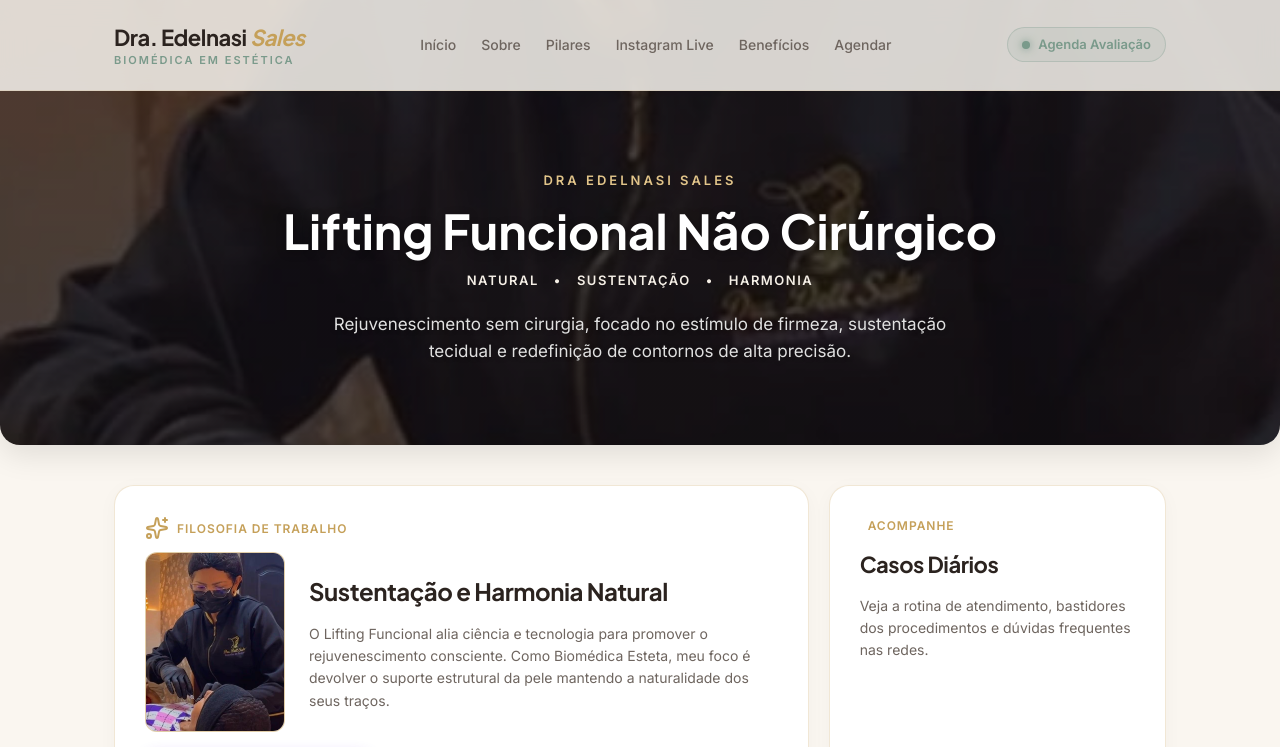
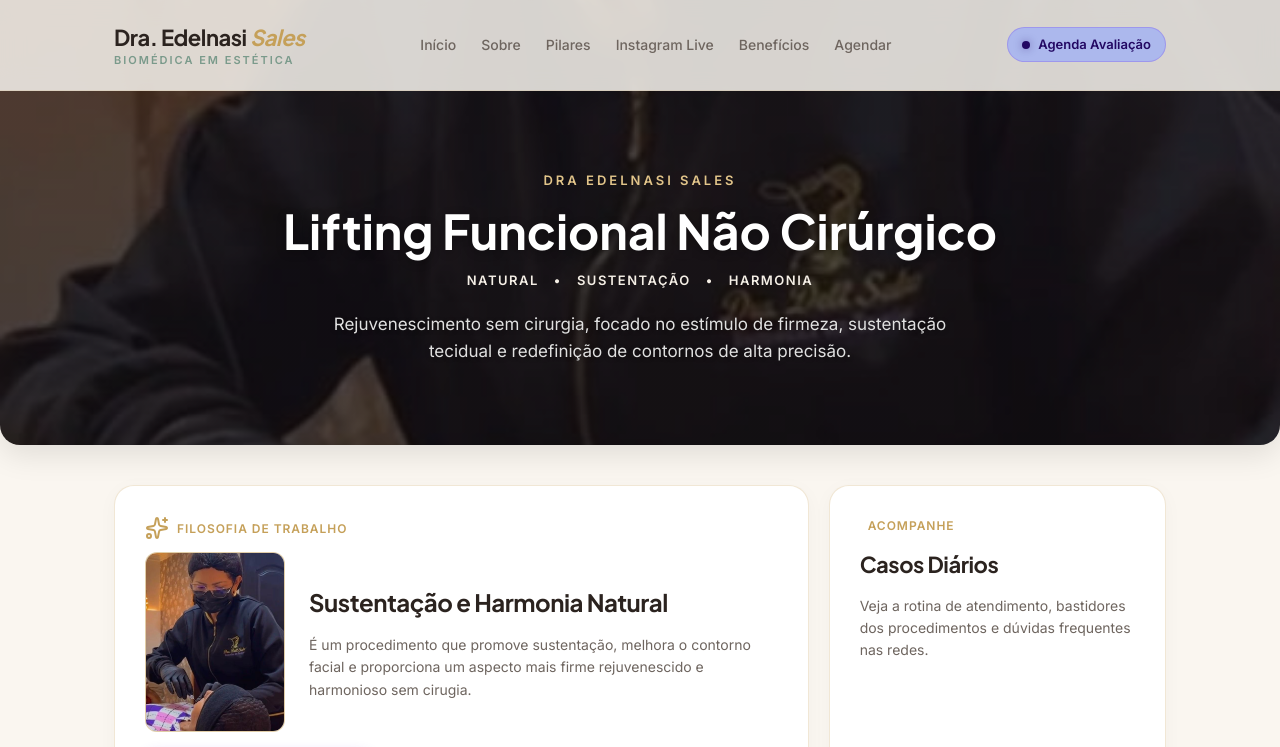
Before and after one commit to Marcossales77/portfolioteste3, a plain HTML site: page index.html in a window 1280 px wide. Shown: the top 747 px of the page. Drawn offline with nearby package versions, Linux system fonts and the light colour scheme; some icons are missing.

Commit message:
Update index.html

```diff
--- a/index.html
+++ b/index.html
@@ -28,10 +28,10 @@
             --primary-color: #C5A059;       /* Dourado Original para Textos */
             --primary-hover: #A8833D;
 
-            /* CORES EXCLUSIVAS DOS BOTÕES */
-            --btn-purple: #5E17EB;          /* Roxo dos Botões */
-            --btn-purple-hover: #4810BA;    /* Roxo Hover */
-            --btn-light-blue: #ACB8ED;      /* Azul/Lilás dos Botões */
+            /* CORES DOS BOTÕES */
+            --btn-purple: #5E17EB;
+            --btn-purple-hover: #4810BA;
+            --btn-light-blue: #ACB8ED;      /* Azul/Lilás */
             --btn-light-blue-hover: #96A5E3;
 
             --sage-green: #7A9A8B;          /* Verde Sálvia */
@@ -50,7 +50,7 @@
             text-decoration: none;
         }
 
-        /* ROLAGEM SUAVE HABILITADA */
+        /* ROLAGEM SUAVE */
         html {
             scroll-behavior: smooth;
         }
@@ -151,32 +151,33 @@
             color: var(--primary-color);
         }
 
-        /* BOTÃO DA NAVBAR QUE ROLA PARA BAIXO */
+        /* BADGE DA NAVBAR (ALTERADO DO VERDE PARA AZUL/LILÁS) */
         .status-badge {
             display: inline-flex;
             align-items: center;
             gap: 8px;
-            background: rgba(122, 154, 139, 0.1);
-            border: 1px solid rgba(122, 154, 139, 0.3);
+            background: var(--btn-light-blue);
+            border: 1px solid rgba(94, 23, 235, 0.2);
             padding: 6px 14px;
             border-radius: 20px;
             font-size: 13px;
-            color: var(--sage-green);
+            color: #230863;
             font-weight: 600;
             transition: var(--transition-smooth);
         }
 
         .status-badge:hover {
-            background: rgba(122, 154, 139, 0.2);
+            background: var(--btn-light-blue-hover);
+            color: #160443;
             transform: translateY(-1px);
         }
 
         .status-dot {
             width: 8px;
             height: 8px;
-            background-color: var(--sage-green);
+            background-color: #230863;
             border-radius: 50%;
-            box-shadow: 0 0 8px var(--sage-green);
+            box-shadow: 0 0 8px rgba(35, 8, 99, 0.4);
             animation: pulse 2s infinite;
         }
 
@@ -295,7 +296,7 @@
             font-size: 14px;
         }
 
-        /* BOTÕES */
+        /* BOTÃO ROXO ORIGINAL */
         .btn-primary {
             display: inline-flex;
             align-items: center;
@@ -326,6 +327,7 @@
             transform: none;
         }
 
+        /* BOTÃO CASOS DIÁRIOS (AZUL LILÁS ORIGINAL) */
         .btn-secondary {
             display: inline-flex;
             align-items: center;
@@ -377,7 +379,7 @@
             transform: scale(1.05);
         }
 
-        /* GALERIA DE FOTOS E VÍDEOS */
+        /* GALERIA DE MÍDIAS */
         .media-gallery-grid {
             display: grid;
             grid-template-columns: repeat(3, 1fr);
@@ -506,7 +508,7 @@
             border: 0;
         }
 
-        /* FORMULÁRIO DE CONTATO (ESTÁ NO FINAL DA PÁGINA) */
+        /* FORMULÁRIO DE CONTATO */
         .contact-form {
             display: flex;
             flex-direction: column;
@@ -537,7 +539,7 @@
             resize: none;
         }
 
-        /* MENSAGEM DE STATUS DO ENVIO */
+        /* MENSAGEM DE STATUS */
         #statusMensagem {
             margin-top: 10px;
             font-size: 14px;
@@ -597,7 +599,7 @@
                 <li><a href="#contato">Agendar</a></li>
             </ul>
 
-            <!-- BOTÃO DA NAVBAR QUE ROLA PARA O FORMULÁRIO EM BAIXO -->
+            <!-- BOTÃO SUPERIOR AGORA COM COR AZUL/LILÁS -->
             <a href="#contato" class="status-badge">
                 <span class="status-dot"></span>
                 Agenda Avaliação
@@ -637,12 +639,11 @@
 
                         <div>
                             <div class="card-title" style="font-size: 24px;">Sustentação e Harmonia Natural</div>
-                            <div class="card-desc">O Lifting Funcional alia ciência e tecnologia para promover o rejuvenescimento consciente. Como Biomédica Esteta, meu foco é devolver o suporte estrutural da pele mantendo a naturalidade dos seus traços.</div>
+                            <div class="card-desc">É um procedimento que promove sustentação, melhora o contorno facial e proporciona um aspecto mais firme rejuvenescido e harmonioso sem cirugia.</div>
                         </div>
                     </div>
                 </div>
 
-                <!-- BOTÃO DO CARD QUE ROLA DIRETO PARA BAIXO NO FORMULÁRIO -->
                 <a href="#contato" class="btn-primary" style="margin-top: 20px;">
                     <i data-lucide="calendar" size="18"></i> Agendar Avaliação
                 </a>
@@ -735,7 +736,7 @@
                 </div>
             </div>
 
-            <!-- CARD 6: AGENDAMENTO & FORMULÁRIO (DESTINO FINAL DOS BOTÕES `#contato`) -->
+            <!-- CARD 6: FORMULÁRIO -->
             <div class="bento-card col-span-2" id="contato" data-aos="fade-up" data-aos-delay="500">
                 <div>
                     <div class="card-tag">
```
